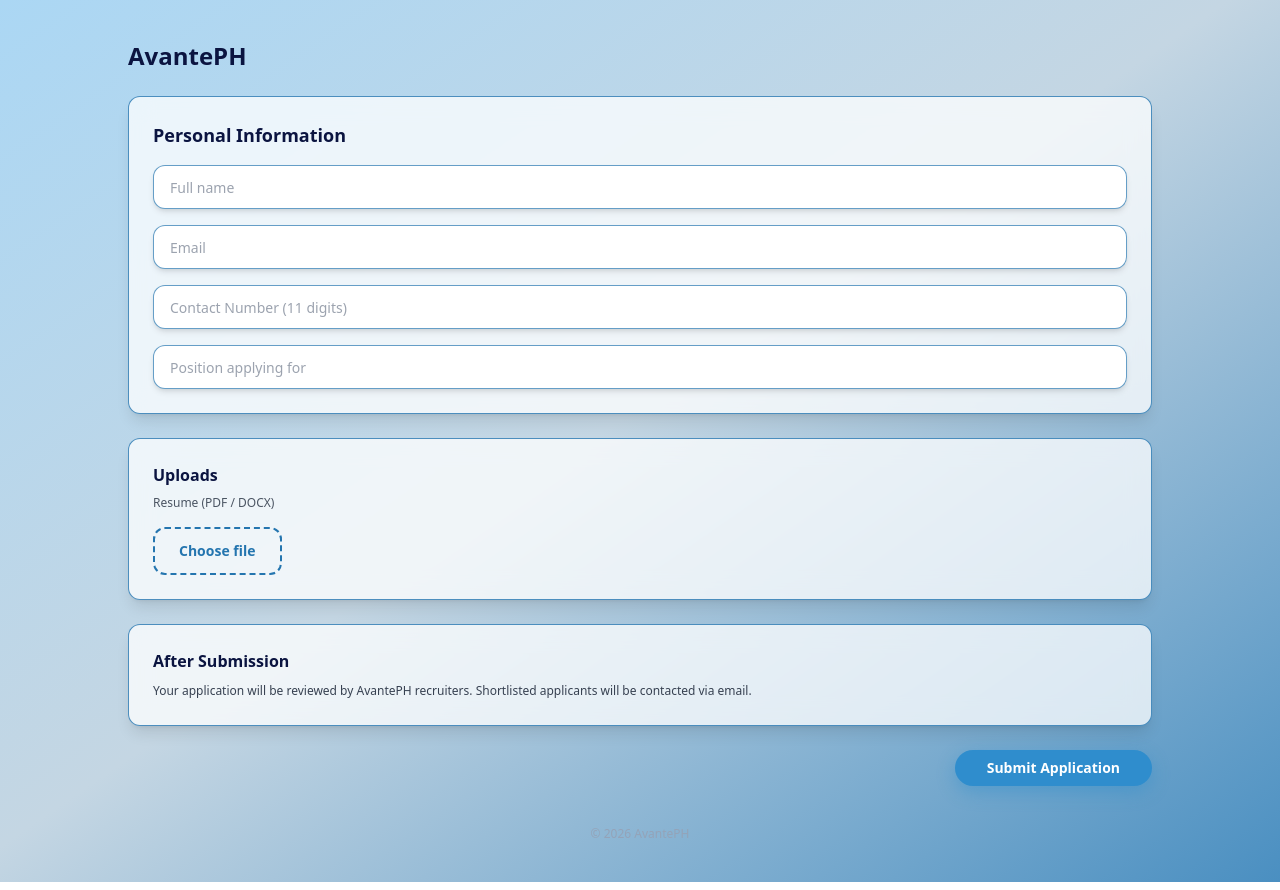
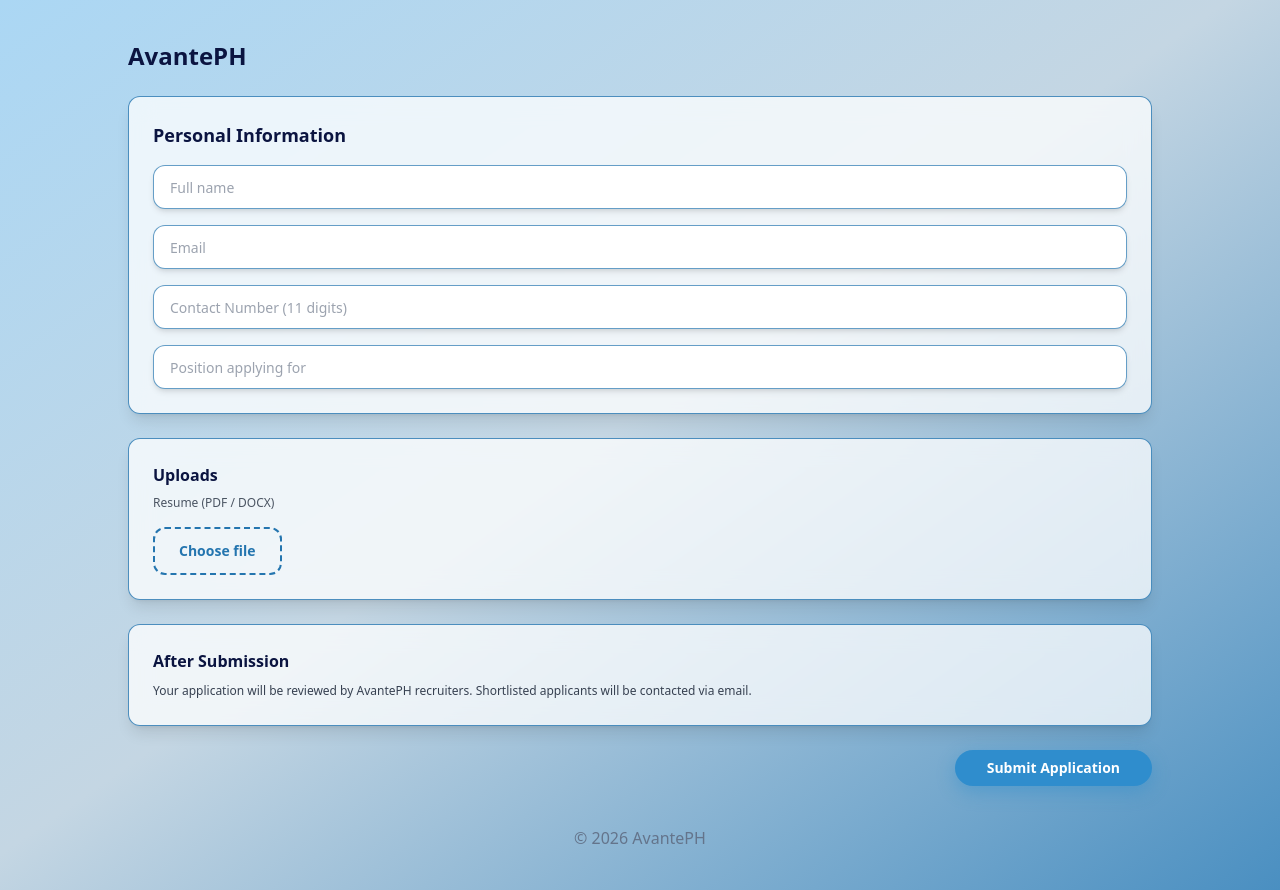
Before and after one commit to hearseboyjl/speechflo, a React (Vite) app in the folder Ali/: page /submit-application in a window 1280 px wide. Built offline with nearby package versions, Linux system fonts and the light colour scheme.

Commit message:
Update Submit_Application.jsx

```diff
--- a/Ali/src/Submit_Application.jsx
+++ b/Ali/src/Submit_Application.jsx
@@ -222,7 +222,7 @@ export default function Submit_Application() {
         </form>
 
         {/* FOOTER */}
-        <div className="mt-10 text-center text-xs text-slate-400">
+        <div className="mt-10 text-center text-s text-slate-500">
           © 2026 AvantePH
         </div>
       </div>
```
